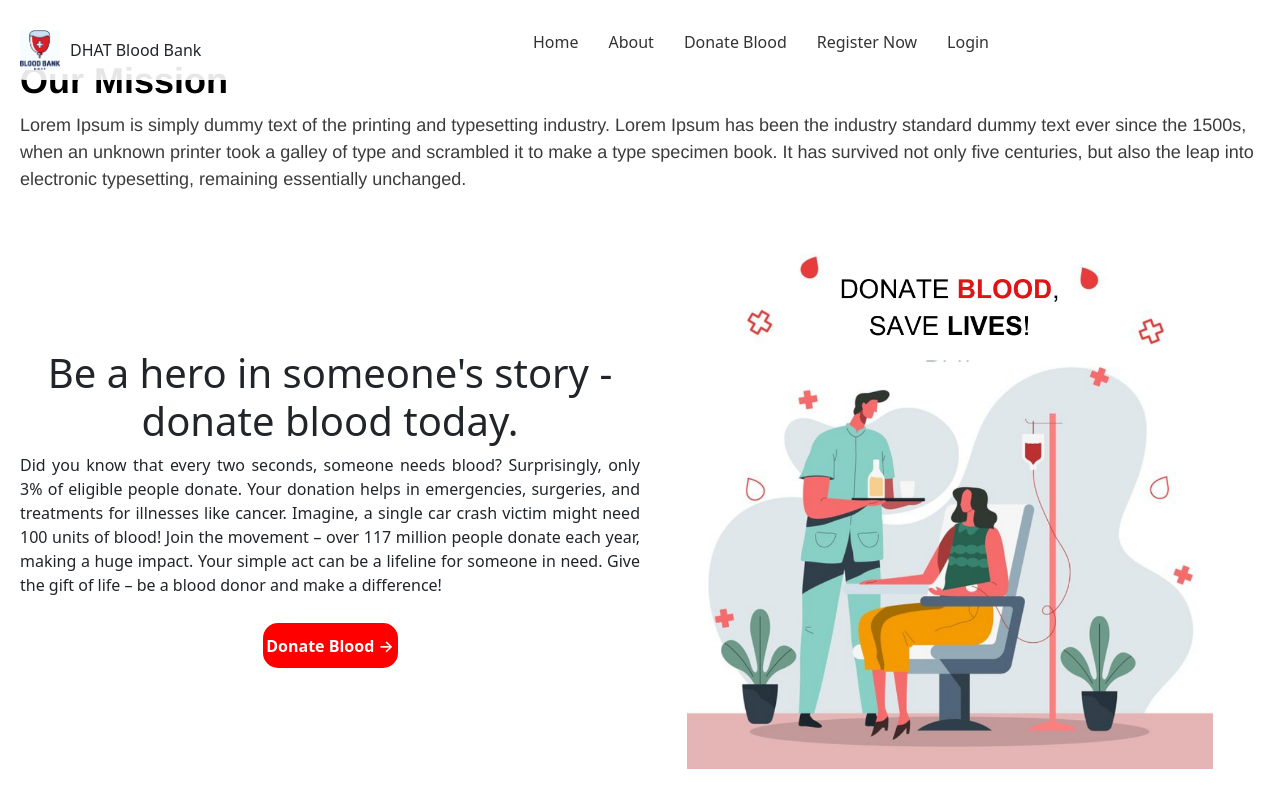
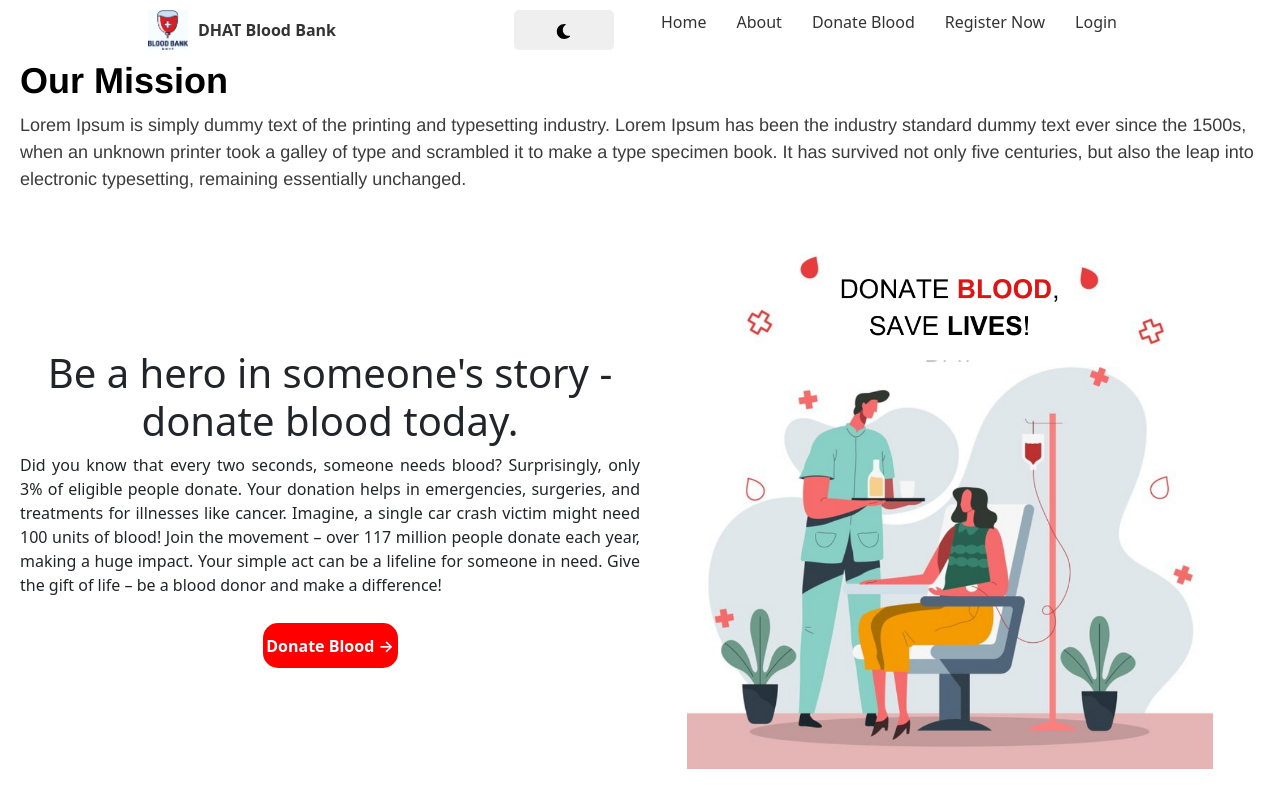
Before and after one commit to MukandKrishna/blood-bank-bootstrap-css, a React (Create React App) app in the folder client/: page / in a window 1280 px wide. Shown: the top 793 px of the page. Built offline with nearby package versions, Linux system fonts and the light colour scheme; no server answers.

Commit message:
added night mode feature

```diff
--- a/client/src/pages/HomePage.css
+++ b/client/src/pages/HomePage.css
@@ -11,26 +11,50 @@
 /************** Navbar  ***************/
 
 /* Navbar styles */
-/* Navbar Container Styles */
 .navbar-container {
+  position: fixed;
+  top: 0;
+  left: 0;
+  right: 0;
   display: flex;
   justify-content: space-between;
   align-items: center;
   padding: 10px 20px;
-  background-color: rgba(255, 255, 255, 0.9);
+  background-color: rgba(255, 255, 255, 255);
   border-radius: 25px;
   /* Adjust the circular radius */
   width: 80%;
-  /* Adjust the width as needed */
-  margin: auto;
+  /* Make the navbar full width */
+  margin: 0 auto;
   /* Center the navbar */
-  position: fixed;
+  z-index: 1000;
+  /* Set a higher z-index to ensure it appears above other elements */
 }
+
+
+/* Night mode styles */
+body.night-mode {
+  background-color: #1a1a1a; /* Set the background color for night mode */
+  color: #fff; /* Set the text color for night mode */
+}
+
+body.night-mode .navbar-container {
+  background-color: #ffffff; /* Set the background color for night mode */
+  color: #fff; /* Set the text color for night mode */
+}
+
 
 /* Logo Styles */
 .logo {
   display: flex;
   align-items: center;
+}
+
+/* Logo Styles */
+.logo-text {
+  font-weight: bold;
+  color: #333;
+  /* You can adjust the color as needed */
 }
 
 .logo img {
@@ -54,7 +78,7 @@
   margin-right: 10px;
 }
 
-.nav-close{
+.nav-close {
   background: none;
   cursor: pointer;
 }
--- a/client/src/pages/HomePage.js
+++ b/client/src/pages/HomePage.js
@@ -7,14 +7,20 @@ import Donate1 from "./Donate_1.png";
 import logo from "./icon.jpg";
 import { FaFacebook, FaTwitter, FaInstagram, FaBars } from "react-icons/fa"; // Importing React Icons
 import { MdOutlineBloodtype, MdClose } from "react-icons/md";
+import { FaMoon, FaSun } from "react-icons/fa";
 
 const HomePage = () => {
   const [isNavVisible, setIsNavVisible] = useState(false);
+  const [isNightMode, setIsNightMode] = useState(false);
 
   const toggleNav = () => {
     setIsNavVisible(!isNavVisible);
   };
 
+  const toggleNightMode = () => {
+    setIsNightMode(!isNightMode);
+    document.body.classList.toggle('night-mode');
+  };
   return (
     <>
       {/* Navbar */}
@@ -22,7 +28,7 @@ const HomePage = () => {
       <div className="navbar-container">
         <div className="logo">
           <img src={logo} alt="Logo" />
-          <span>DHAT Blood Bank</span>
+          <span className="logo-text">DHAT Blood Bank</span>
         </div>
 
         {/* Circular Navbar */}
@@ -31,13 +37,18 @@ const HomePage = () => {
             {isNavVisible ? <MdClose /> : <FaBars />}
           </button>
 
+          {/* Toggle Button for Night Mode with Icon */}
+          <button className="night-mode-toggle" onClick={toggleNightMode}>
+            {isNightMode ? <FaSun /> : <FaMoon />}
+          </button>
+
           {/* Toggle Button */}
           <ul className={`nav-links ${isNavVisible ? "active" : ""}`}>
-            <li className="nav-close-container">
+            <div className="nav-close-container">
               <button className="nav-close" onClick={toggleNav}>
                 <MdClose />
               </button>
-            </li>
+            </div>
             <li>
               <Link to="/">Home</Link>
             </li>
```
